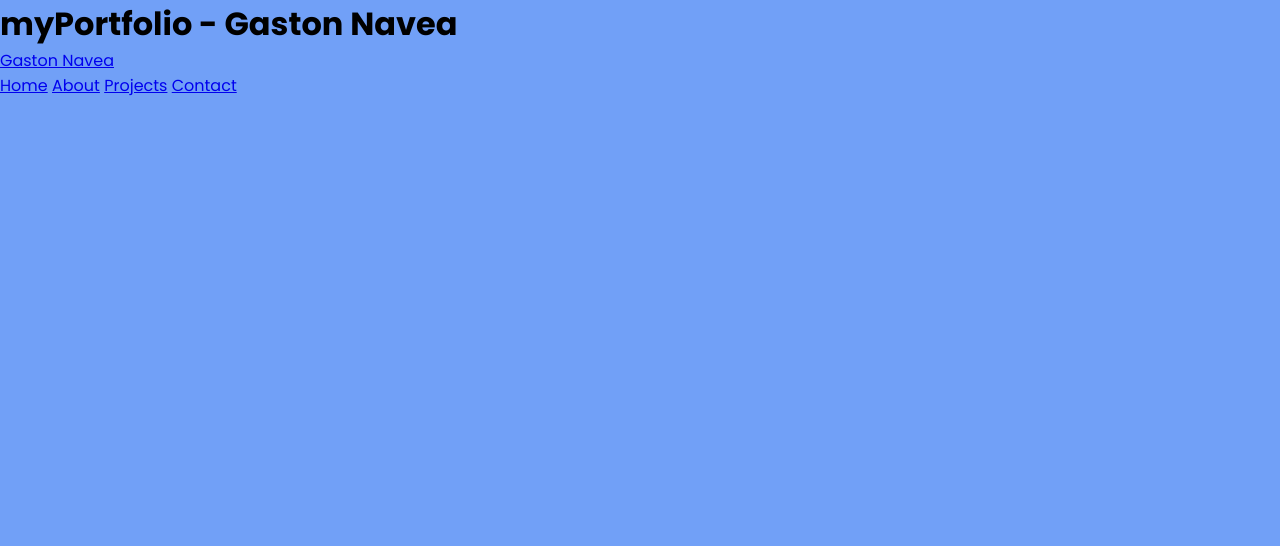
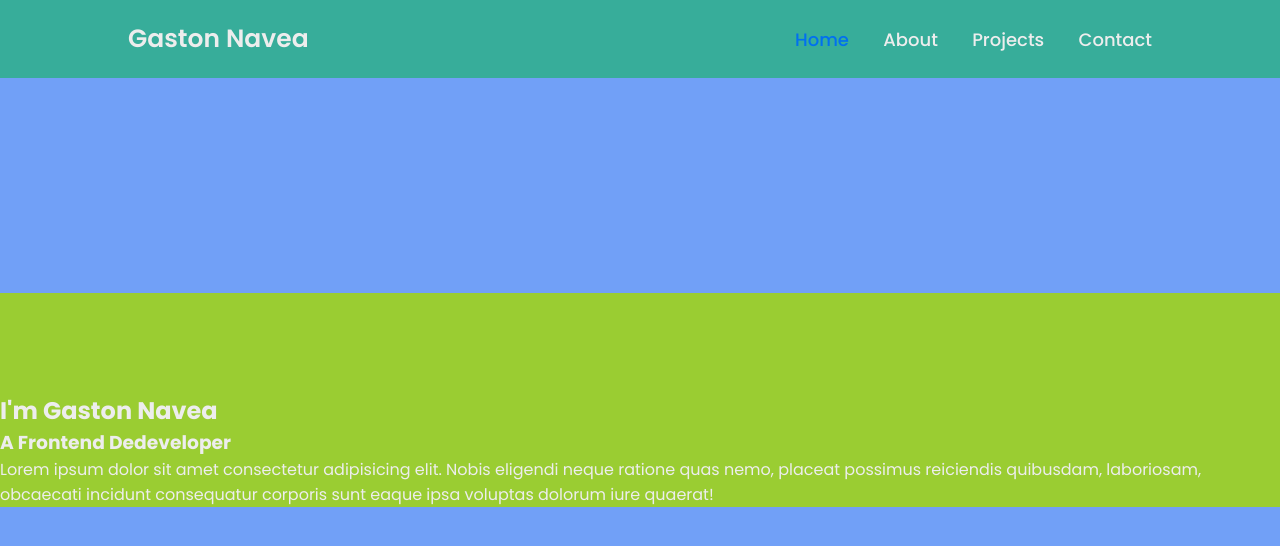
Before and after one commit to gnavea123/portfolio, a plain HTML site: page index.html in a window 1280 px wide. Drawn offline with Linux system fonts and the light colour scheme.

Commit message:
update:  modified main html file navbar.

```diff
--- a/css/style.css
+++ b/css/style.css
@@ -10,6 +10,7 @@ body {
 
 
     background: #71a0f7 ;
+    color: #ededed;
 }
 .header {
 
@@ -17,5 +18,38 @@ body {
     top:0;
     left:0;
     width:100%;
+    padding: 20px 10%;
+    background: rgb(55, 173, 154);
+    display: flex;
+    justify-content: space-between;
+    align-items: center ;
+    z-index: 100;
+}
+
+.logo {
+    font-size: 25px;
+    color: #ededed;
+    text-decoration: none;
+    font-weight: 600;
+}
+.navbar a {
+    font-size: 18px;
+    color: #ededed;
+    text-decoration: none;
+    font-weight: 500;
+    margin-left: 30px;
+    transition: .3s;
 
 }
+.navbar a:hover,
+.navbar a.active {
+    color: #0070f0
+}
+.home {
+    height: 100vh;
+    display: flex;
+    align-items: center;
+}
+.home-content {
+    background:   yellowgreen ;
+}
--- a/index.html
+++ b/index.html
@@ -9,22 +9,34 @@
 </head>
 
 <body>
-    <div class="header">
-        <h1>myPortfolio - <span class="folio">Gaston Navea</span></h1>
+    <header class="header">
+        <!-- <h1>myPortfolio - <span class="folio">Gaston Navea</span></h1> -->
 
         <a  href="#" class="logo"> Gaston Navea</a>
 
         <nav  class ="navbar">
-            <a href="#">Home</a>
+            <a href="#" class="active">Home</a>
             <a href="#">About</a>
             <a href="#">Projects</a>
             <a href="#">Contact</a>
+        </nav>
+        </header>
 
-
-
-
-
-        </nav>
+    <section class="home">
+        <div class="home-content">
+            <br></br>
+            <br></br>
+             <h1> I'm Gaston Navea</h1>
+             <h3> A Frontend Dedeveloper</h3>
+             <p>Lorem ipsum dolor sit amet consectetur adipisicing elit. Nobis eligendi
+                neque ratione quas nemo, placeat possimus reiciendis quibusdam, laboriosam,
+                obcaecati incidunt consequatur corporis sunt eaque ipsa voluptas dolorum
+                iure quaerat!</p>
+            <div class="btn-box">
+                <a href></a>
+            </div>
+        </div>
+    </section>
 </body>
 
 </html>
```
